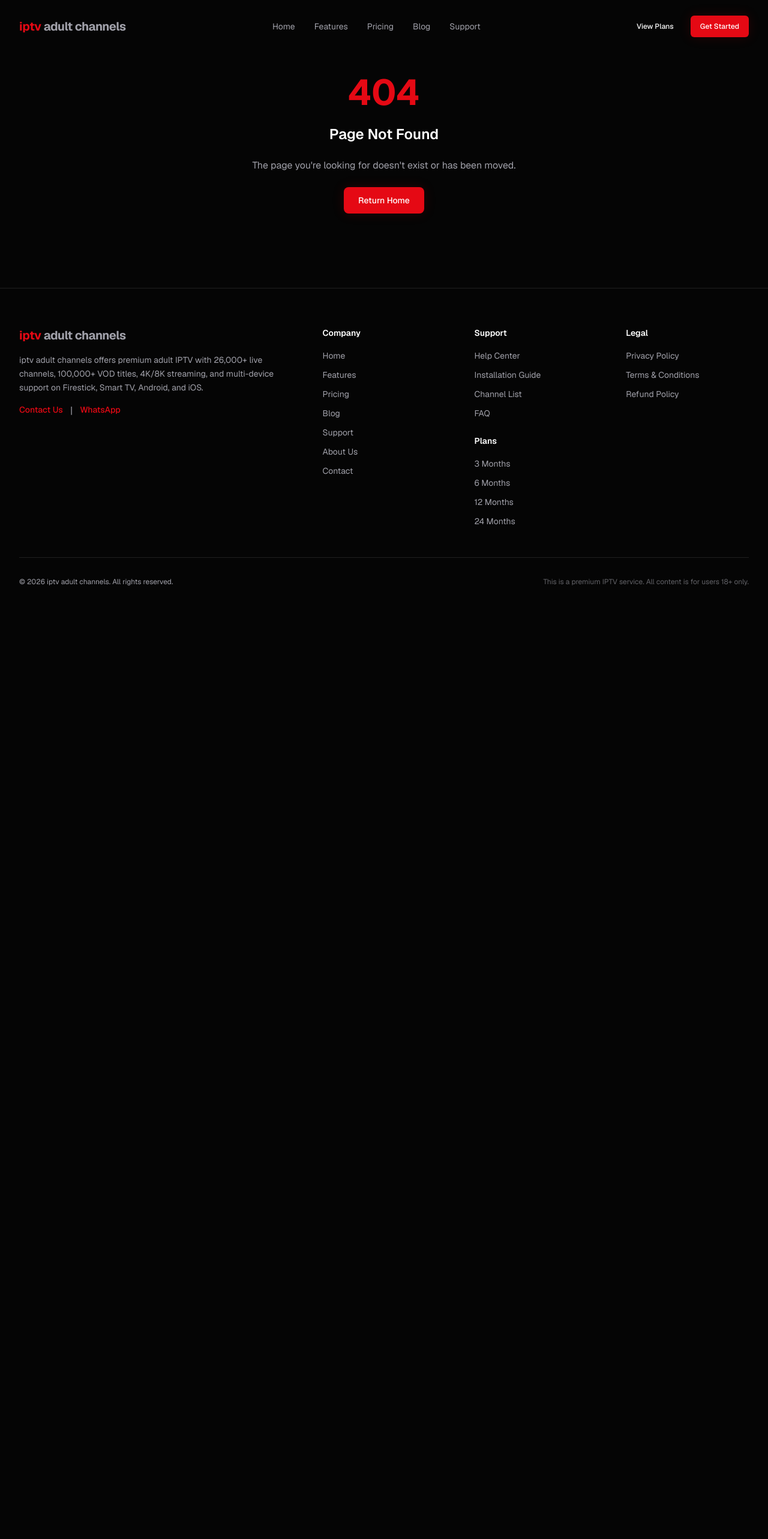
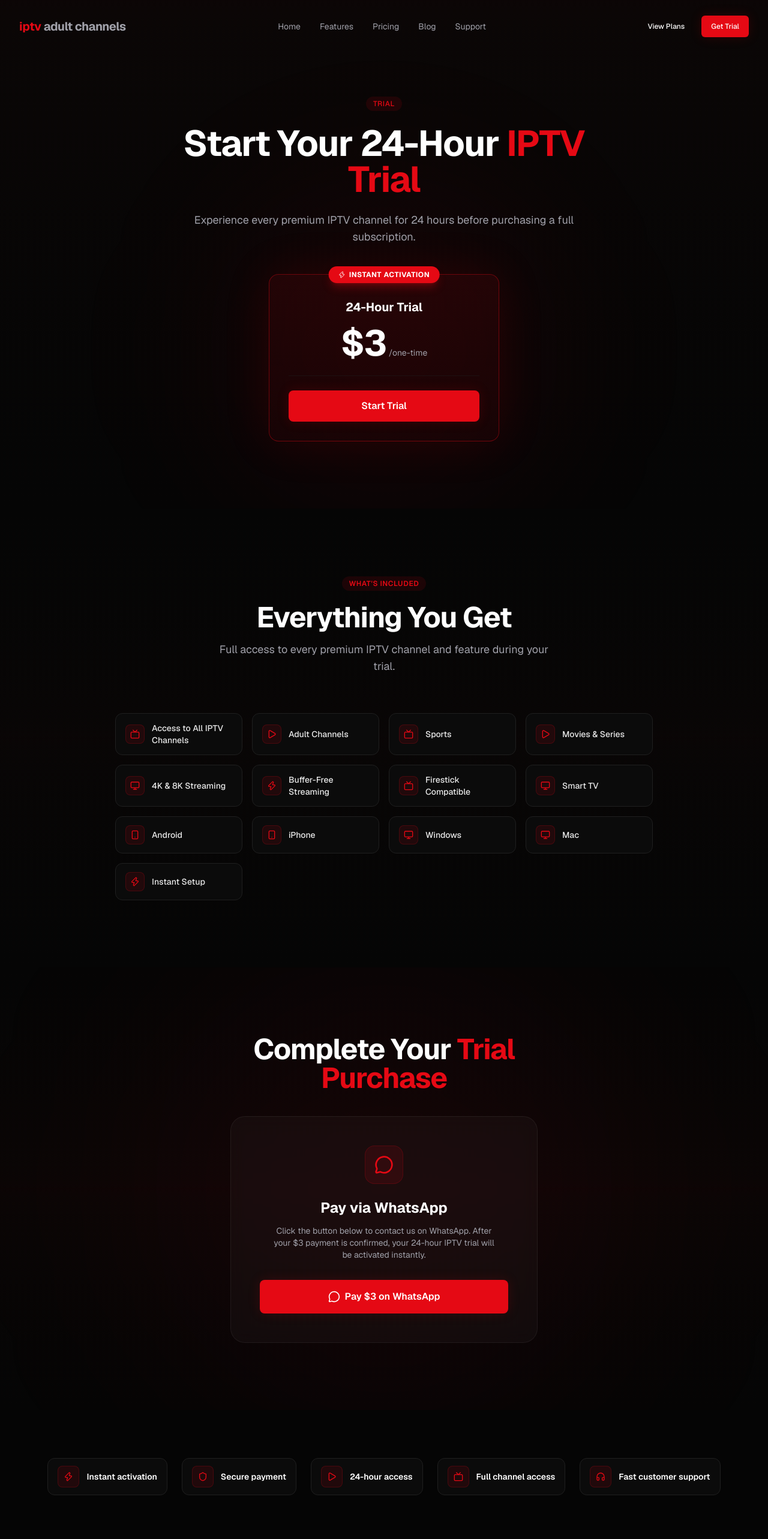
Before and after one commit to mangusta36/adultIptv, a Next.js app: page /trial in a window 1280 px wide. Before the commit this address had no page. Shown: the top 2566 px of the page at 60% size. Before the commit the page ends 1010 px from the top, so only its background shows below. Built offline with nearby package versions, Linux system fonts and the light colour scheme.

Commit message:
Initial commi9

```diff
--- /dev/null
+++ b/src/app/trial/page.tsx
@@ -0,0 +1,197 @@
+import type { Metadata } from "next";
+import Link from "next/link";
+import { Check, Zap, Tv, Smartphone, Monitor, Play, Shield, CreditCard, HeadphonesIcon, MessageCircle } from "lucide-react";
+import { siteConfig, whatsappUrl } from "@/data";
+import { Button } from "@/components/ui/button";
+
+export const metadata: Metadata = {
+  title: "24-Hour IPTV Trial | IPTV Adult Channels",
+  description:
+    "Get a 24-hour IPTV trial for only $3. Enjoy full access to all premium IPTV channels before purchasing a subscription.",
+  openGraph: {
+    title: "24-Hour IPTV Trial | IPTV Adult Channels",
+    description:
+      "Get a 24-hour IPTV trial for only $3. Enjoy full access to all premium IPTV channels before purchasing a subscription.",
+    url: `${siteConfig.url}/trial`,
+  },
+  alternates: {
+    canonical: `${siteConfig.url}/trial`,
+  },
+};
+
+const features = [
+  "Access to All IPTV Channels",
+  "Adult Channels",
+  "Sports",
+  "Movies & Series",
+  "4K & 8K Streaming",
+  "Buffer-Free Streaming",
+  "Firestick Compatible",
+  "Smart TV",
+  "Android",
+  "iPhone",
+  "Windows",
+  "Mac",
+  "Instant Setup",
+];
+
+const featureIcons = [
+  Tv, Play, Tv, Play, Monitor, Zap,
+  Tv, Monitor, Smartphone, Smartphone, Monitor, Monitor, Zap,
+];
+
+const trustItems = [
+  { icon: Zap, label: "Instant activation" },
+  { icon: Shield, label: "Secure payment" },
+  { icon: Play, label: "24-hour access" },
+  { icon: Tv, label: "Full channel access" },
+  { icon: HeadphonesIcon, label: "Fast customer support" },
+];
+
+const trialWhatsappUrl = `https://wa.me/447828714977?text=${encodeURIComponent("Hi! I'd like to buy the 24-hour IPTV trial for $3.")}`;
+
+export default function TrialPage() {
+  return (
+    <>
+      <section className="relative pt-32 pb-20 md:pt-40 md:pb-28 overflow-hidden">
+        <div className="absolute inset-0 bg-gradient-to-b from-accent/[0.03] to-background pointer-events-none" />
+        <div className="absolute top-1/3 left-1/2 -translate-x-1/2 w-[600px] h-[600px] bg-accent/5 rounded-full blur-[120px] pointer-events-none" />
+
+        <div className="container relative z-10">
+          <div className="text-center max-w-3xl mx-auto mb-12">
+            <span className="inline-flex items-center px-3 py-1 rounded-full bg-accent/10 text-accent text-xs font-medium uppercase tracking-wider mb-6">
+              Trial
+            </span>
+            <h1 className="text-4xl sm:text-5xl lg:text-6xl font-bold tracking-tight mb-6">
+              Start Your 24-Hour{" "}
+              <span className="text-accent">IPTV Trial</span>
+            </h1>
+            <p className="text-lg text-muted max-w-2xl mx-auto">
+              Experience every premium IPTV channel for 24 hours before purchasing a full subscription.
+            </p>
+          </div>
+
+          <div className="max-w-sm mx-auto">
+            <div className="relative bg-gradient-to-b from-accent/10 to-accent/5 border border-accent/40 rounded-2xl p-8 text-center shadow-[0_0_80px_rgba(229,9,20,0.12)]">
+              <div className="absolute -top-3.5 left-1/2 -translate-x-1/2">
+                <span className="inline-flex items-center gap-1.5 px-4 py-1.5 rounded-full text-xs font-bold bg-accent text-white shadow-lg shadow-accent/30 tracking-wider uppercase">
+                  <Zap className="w-3 h-3" />
+                  Instant Activation
+                </span>
+              </div>
+
+              <h3 className="text-xl font-bold mb-4 mt-2">24-Hour Trial</h3>
+
+              <div className="mb-6 pb-6 border-b border-border/50">
+                <div className="flex items-baseline justify-center gap-1">
+                  <span className="text-5xl md:text-6xl font-bold tracking-tight">$3</span>
+                  <span className="text-sm text-muted">/one-time</span>
+                </div>
+              </div>
+
+              <Button size="lg" className="w-full font-semibold" asChild>
+                <a href={trialWhatsappUrl} target="_blank" rel="noopener noreferrer">
+                  Start Trial
+                </a>
+              </Button>
+            </div>
+          </div>
+        </div>
+      </section>
+
+      <section className="relative py-20 md:py-28 overflow-hidden">
+        <div className="absolute inset-0 bg-gradient-to-b from-background via-accent/[0.02] to-background pointer-events-none" />
+
+        <div className="container relative z-10">
+          <div className="text-center mb-12 md:mb-16">
+            <span className="inline-flex items-center px-3 py-1 rounded-full bg-accent/10 text-accent text-xs font-semibold uppercase tracking-wider mb-5">
+              What's Included
+            </span>
+            <h2 className="text-3xl sm:text-4xl lg:text-5xl font-bold tracking-tight mb-4">
+              Everything You Get
+            </h2>
+            <p className="text-base sm:text-lg text-muted max-w-xl mx-auto">
+              Full access to every premium IPTV channel and feature during your trial.
+            </p>
+          </div>
+
+          <div className="grid grid-cols-2 sm:grid-cols-3 md:grid-cols-4 gap-3 md:gap-4 max-w-4xl mx-auto">
+            {features.map((feature, i) => {
+              const Icon = featureIcons[i];
+              return (
+                <div
+                  key={feature}
+                  className="flex items-center gap-3 px-4 py-3.5 rounded-xl bg-card border border-border hover:border-accent/20 transition-colors"
+                >
+                  <div className="w-8 h-8 rounded-lg bg-accent/10 border border-accent/20 flex items-center justify-center shrink-0">
+                    <Icon className="w-4 h-4 text-accent" />
+                  </div>
+                  <span className="text-sm font-medium text-foreground/90">{feature}</span>
+                </div>
+              );
+            })}
+          </div>
+        </div>
+      </section>
+
+      <section className="relative py-20 md:py-28 overflow-hidden">
+        <div className="absolute inset-0 bg-gradient-to-b from-background via-accent/[0.03] to-background pointer-events-none" />
+        <div className="absolute top-1/2 left-1/2 -translate-x-1/2 -translate-y-1/2 w-[800px] h-[800px] bg-accent/5 rounded-full blur-[150px] pointer-events-none" />
+
+        <div className="container relative z-10">
+          <div className="max-w-lg mx-auto">
+            <div className="text-center mb-10">
+              <h2 className="text-3xl sm:text-4xl lg:text-5xl font-bold tracking-tight mb-4">
+                Complete Your <span className="text-accent">Trial Purchase</span>
+              </h2>
+            </div>
+
+            <div className="glass rounded-3xl p-8 md:p-12 text-center border border-accent/10">
+              <div className="w-16 h-16 rounded-2xl bg-accent/10 border border-accent/20 flex items-center justify-center mx-auto mb-6">
+                <MessageCircle className="w-8 h-8 text-accent" />
+              </div>
+
+              <h3 className="text-2xl font-bold mb-3">Pay via WhatsApp</h3>
+              <p className="text-sm text-muted mb-8 max-w-sm mx-auto">
+                Click the button below to contact us on WhatsApp. After your $3 payment is confirmed, your 24-hour IPTV trial will be activated instantly.
+              </p>
+
+              <Button size="xl" className="w-full font-semibold" asChild>
+                <a
+                  href={whatsappUrl}
+                  target="_blank"
+                  rel="noopener noreferrer"
+                  className="flex items-center justify-center gap-2"
+                >
+                  <MessageCircle className="w-5 h-5" />
+                  Pay $3 on WhatsApp
+                </a>
+              </Button>
+            </div>
+          </div>
+        </div>
+      </section>
+
+      <section className="relative py-16 md:py-20 overflow-hidden">
+        <div className="container relative z-10">
+          <div className="flex flex-wrap justify-center gap-4 md:gap-6">
+            {trustItems.map((item) => {
+              const Icon = item.icon;
+              return (
+                <div
+                  key={item.label}
+                  className="flex items-center gap-3 px-4 py-3 rounded-xl bg-card border border-border"
+                >
+                  <div className="w-9 h-9 rounded-lg bg-accent/10 border border-accent/20 flex items-center justify-center shrink-0">
+                    <Icon className="w-4 h-4 text-accent" />
+                  </div>
+                  <span className="text-sm font-semibold text-foreground">{item.label}</span>
+                </div>
+              );
+            })}
+          </div>
+        </div>
+      </section>
+    </>
+  );
+}
--- a/src/components/Header.tsx
+++ b/src/components/Header.tsx
@@ -4,7 +4,7 @@
 import { Menu, X, Home, Sparkles, DollarSign, BookOpen, HeadphonesIcon } from "lucide-react";
 import Link from "next/link";
 import { Button } from "@/components/ui/button";
-import { navLinks, whatsappUrl } from "@/data";
+import { navLinks } from "@/data";
 import { cn } from "@/lib/utils";
 
 const mobileIcons: Record<string, React.ReactNode> = {
@@ -110,7 +110,7 @@
               <Link href="/pricing">View Plans</Link>
             </Button>
             <Button size="sm" asChild>
-              <a href={whatsappUrl} target="_blank" rel="noopener noreferrer">Get Started</a>
+              <a href="/trial">Get Trial</a>
             </Button>
           </div>
 
@@ -178,7 +178,7 @@
             <div className="px-3 pt-3 border-t border-border mx-3">
               <div className="flex flex-col gap-2">
                 <Button className="w-full" asChild>
-                  <a href={whatsappUrl} target="_blank" rel="noopener noreferrer" onClick={() => setIsOpen(false)}>Get Started</a>
+                  <a href="/trial" onClick={() => setIsOpen(false)}>Get Trial</a>
                 </Button>
                 <Button variant="outline" className="w-full" asChild>
                   <Link href="/pricing" onClick={() => setIsOpen(false)}>
--- a/src/components/Hero.tsx
+++ b/src/components/Hero.tsx
@@ -1,7 +1,7 @@
 import Image from "next/image";
 import { Badge } from "@/components/ui/badge";
 import { Button } from "@/components/ui/button";
-import { heroBadge, heroHeadline, heroDescription, heroTrust, whatsappUrl } from "@/data";
+import { heroBadge, heroHeadline, heroDescription, heroTrust } from "@/data";
 import { Check, Shield, Zap, HeadphonesIcon } from "lucide-react";
 const trustIcons = [Check, Shield, Zap, HeadphonesIcon] as const;
 
@@ -51,7 +51,7 @@
 
           <div className="flex flex-col sm:flex-row gap-3.5 sm:gap-4 mb-10 md:mb-12">
             <Button size="xl" asChild>
-              <a href={whatsappUrl} target="_blank" rel="noopener noreferrer">Get Started</a>
+              <a href="/trial">Get Trial</a>
             </Button>
             <Button size="xl" variant="outline" asChild>
               <a href="#pricing">View Plans</a>
--- a/src/components/Pricing.tsx
+++ b/src/components/Pricing.tsx
@@ -1,6 +1,9 @@
-import { plans, whatsappUrl } from "@/data";
+import { plans } from "@/data";
 import { Button } from "@/components/ui/button";
 import { Check, Shield, Zap, CreditCard } from "lucide-react";
+
+const waMsg = (name: string, price: string) =>
+  `https://wa.me/447828714977?text=${encodeURIComponent(`Hi! I'd like to buy the ${name} IPTV plan for ${price}.`)}`;
 
 const badges = [
   { icon: Shield, label: "Money Back Guarantee", desc: "7-day full refund" },
@@ -86,7 +89,7 @@
                 asChild
               >
                 <a
-                  href={whatsappUrl}
+                  href={waMsg(plan.name, plan.price)}
                   target="_blank"
                   rel="noopener noreferrer"
                 >
```
